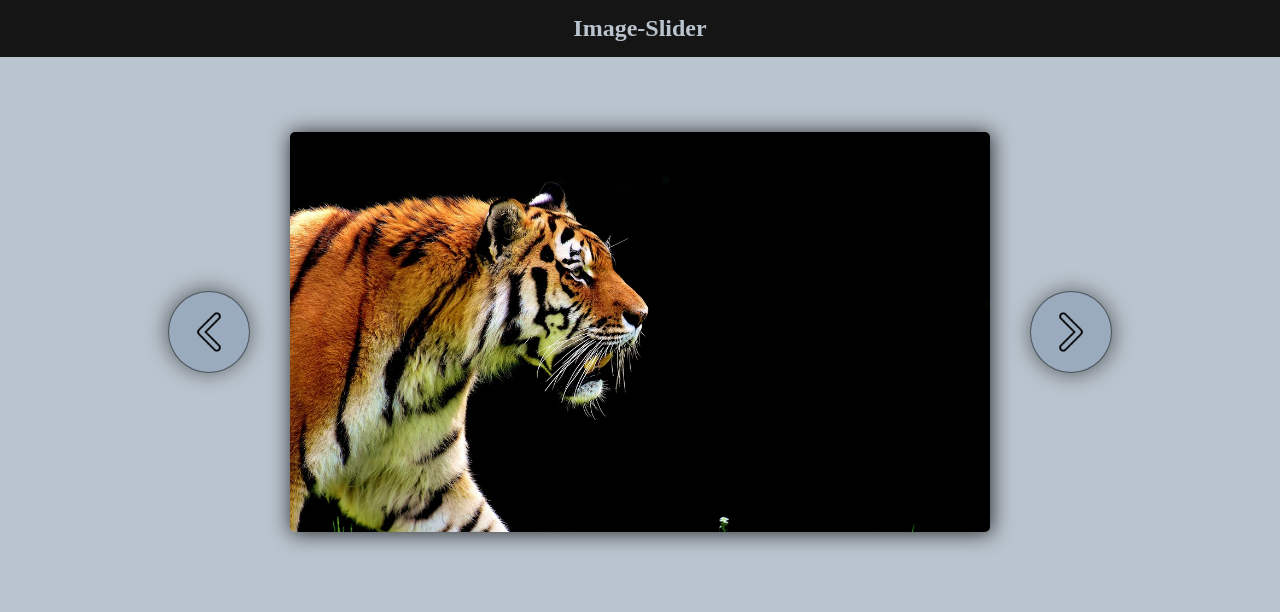
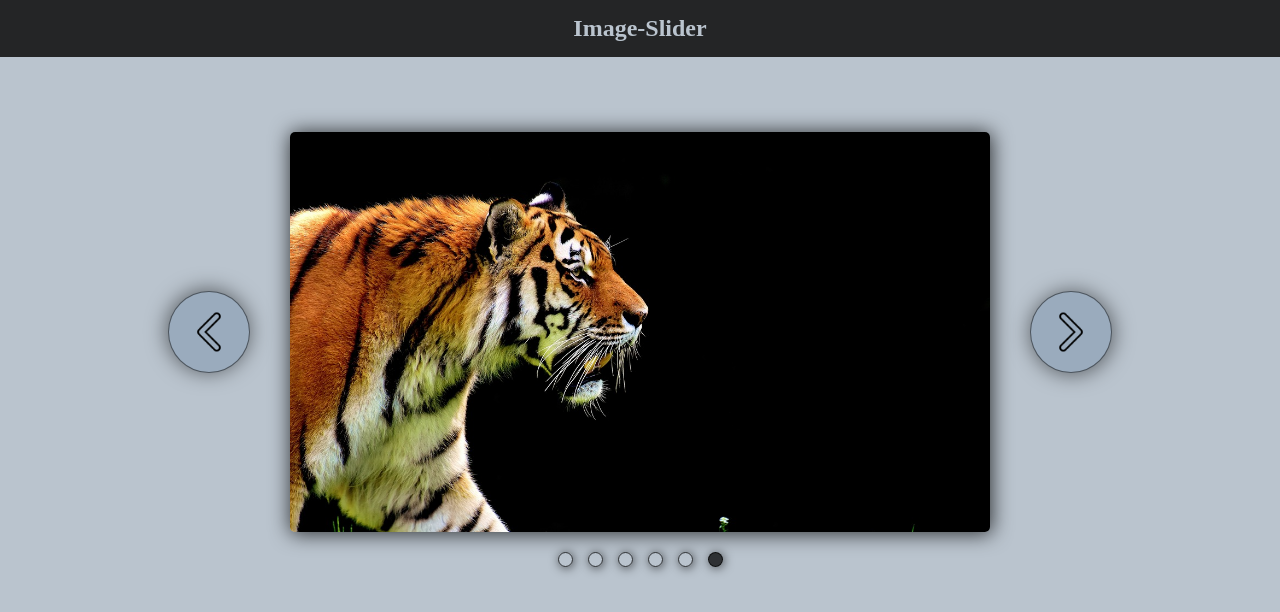
Before and after one commit to shivamgupta1830/Slider, a plain HTML site: page index.html in a window 1280 px wide. Both pictures are taken after a click on the picture 209 px from the left and 332 px from the top of the page. Drawn offline with Linux system fonts and the light colour scheme.

Commit message:
bottom buttons functionality & UI improvement

```diff
--- a/script.js
+++ b/script.js
@@ -1,37 +1,46 @@
 const right = document.querySelector(".right");
 const left = document.querySelector(".left");
+const images = document.querySelectorAll(".image");
+const bottom = document.querySelector(".bottom");
+const slider = document.querySelector(".slider");
 
-const images = document.querySelectorAll(".image");
-
+// image count == counter
 let counter = 0;
 const length = images.length;
-// let length = images.length;
 
-// right.addEventListener("click", () => {
-//   if (number < length) {
-//     slider.style.transform = `translateX(-${number * 700}px)`;
-//     number++;
-//   } else {
-//     slider.style.transform = `translateX(-0px)`;
-//     number = 1;
-//   }
-// });
+// sliding function
+slideImage = () => {
+  slider.style.transform = `translateX(-${counter * 700}px)`;
+};
 
-// left.addEventListener("click", () => {
-//   if (number > 1) {
-//     slider.style.transform = `translateX(-${(number - 2) * 700}px)`;
-//     number--;
-//   } else {
-//     slider.style.transform = `translateX(-${(length - 1) * 700}px)`;
-//     number = length;
-//   }
-// });
-slideImage = () => {
-  images.forEach((image, index) => {
-    image.style.transform = `translateX(-${counter * 700}px)`;
-    console.log(index);
+// bottom buttons functionality ######################################
+
+for (i = 0; i < length; i++) {
+  const div = document.createElement("div");
+  div.className = "button";
+  bottom.appendChild(div);
+}
+
+const buttons = document.querySelectorAll(".button");
+buttons[0].style.backgroundColor = "#000000bf";
+
+const resetBg = () => {
+  buttons.forEach((button) => {
+    button.style.backgroundColor = "transparent";
   });
 };
+
+buttons.forEach((button, index) => {
+  button.addEventListener("click", () => {
+    resetBg();
+    slider.style.transform = `translateX(-${index * 700}px)`;
+    button.style.backgroundColor = "#000000bf";
+    counter = index;
+  });
+});
+
+// upper buttons functionality ###############################
+
 right.addEventListener("click", () => {
   if (counter < length - 1) {
     counter++;
@@ -40,6 +49,8 @@
     counter = 0;
     slideImage();
   }
+  resetBg();
+  buttons[counter].style.backgroundColor = "#000000bf";
 });
 
 left.addEventListener("click", () => {
@@ -50,4 +61,7 @@
     counter = length - 1;
     slideImage();
   }
+
+  resetBg();
+  buttons[counter].style.backgroundColor = "#000000bf";
 });
--- a/style.css
+++ b/style.css
@@ -7,12 +7,17 @@
   background-color: rgb(186, 196, 206);
 }
 nav {
-  background-color: rgb(21, 21, 21);
+  background-color: rgba(21, 21, 21, 0.9);
   color: rgb(186, 196, 206);
   text-align: center;
   padding: 15px;
 }
 .container {
+  display: flex;
+  flex-direction: column;
+  align-items: center;
+  justify-content: center;
+  gap: 20px;
   margin-top: 75px;
 }
 
@@ -49,20 +54,34 @@
   height: 400px;
   overflow: hidden;
   border-radius: 5px;
+
   box-shadow: 1px 1px 20px 1px rgba(0, 0, 0, 0.75);
   transition: all 0.25s ease;
 }
 
-.frame:hover {
-  scale: 1.02;
-}
 .slider {
   display: flex;
+  transition: all 0.75s ease;
 }
 
 .image {
   width: 100%;
   height: 100%;
-  object-fit: cover;
+}
+
+.bottom {
+  display: flex;
+  align-items: center;
+  justify-content: space-between;
+  gap: 15px;
+}
+.button {
+  width: 15px;
+  height: 15px;
+  background-color: transparent;
+  border-radius: 100%;
+  border: 1px solid rgba(0, 0, 0, 0.75);
+  cursor: pointer;
+  box-shadow: 1px 1px 10px 1px rgba(0, 0, 0, 0.5);
   transition: all 0.75s ease;
 }
```
Also changed, not shown: index.html (+1 -0 lines).
